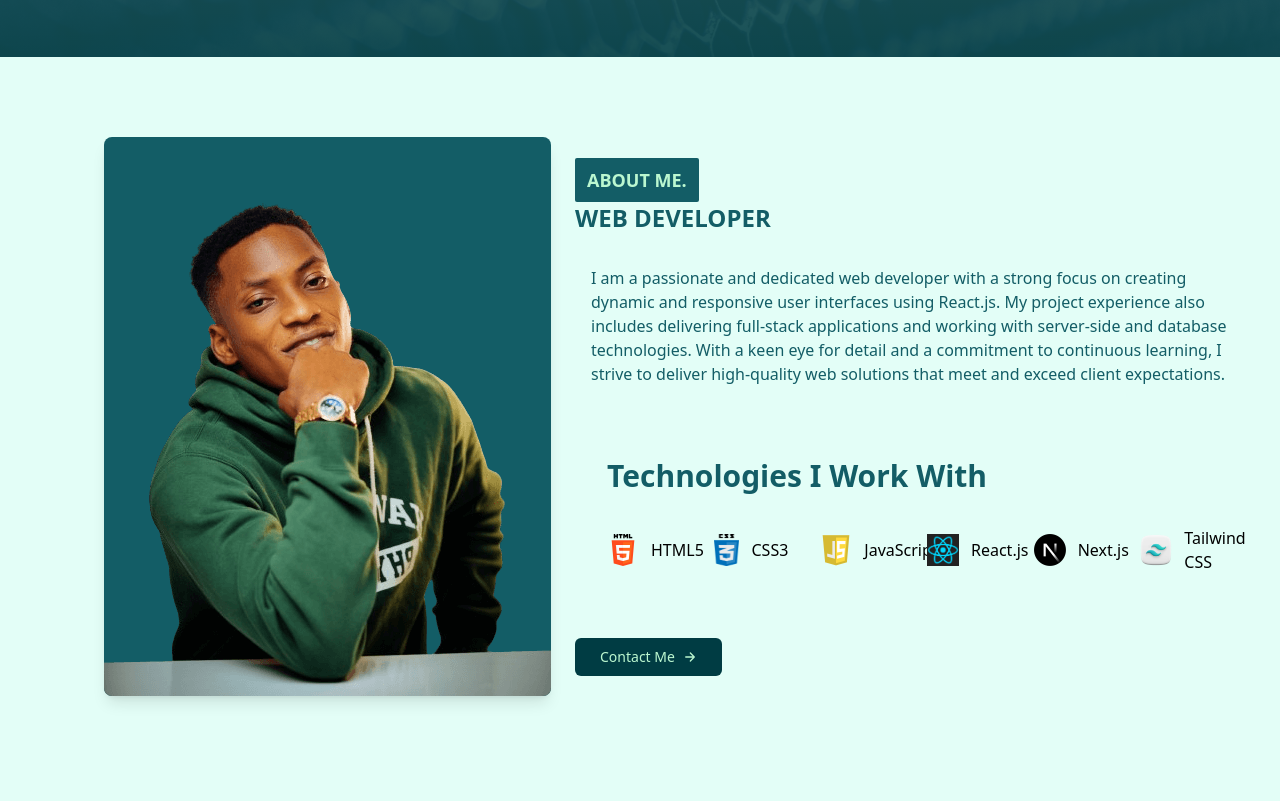
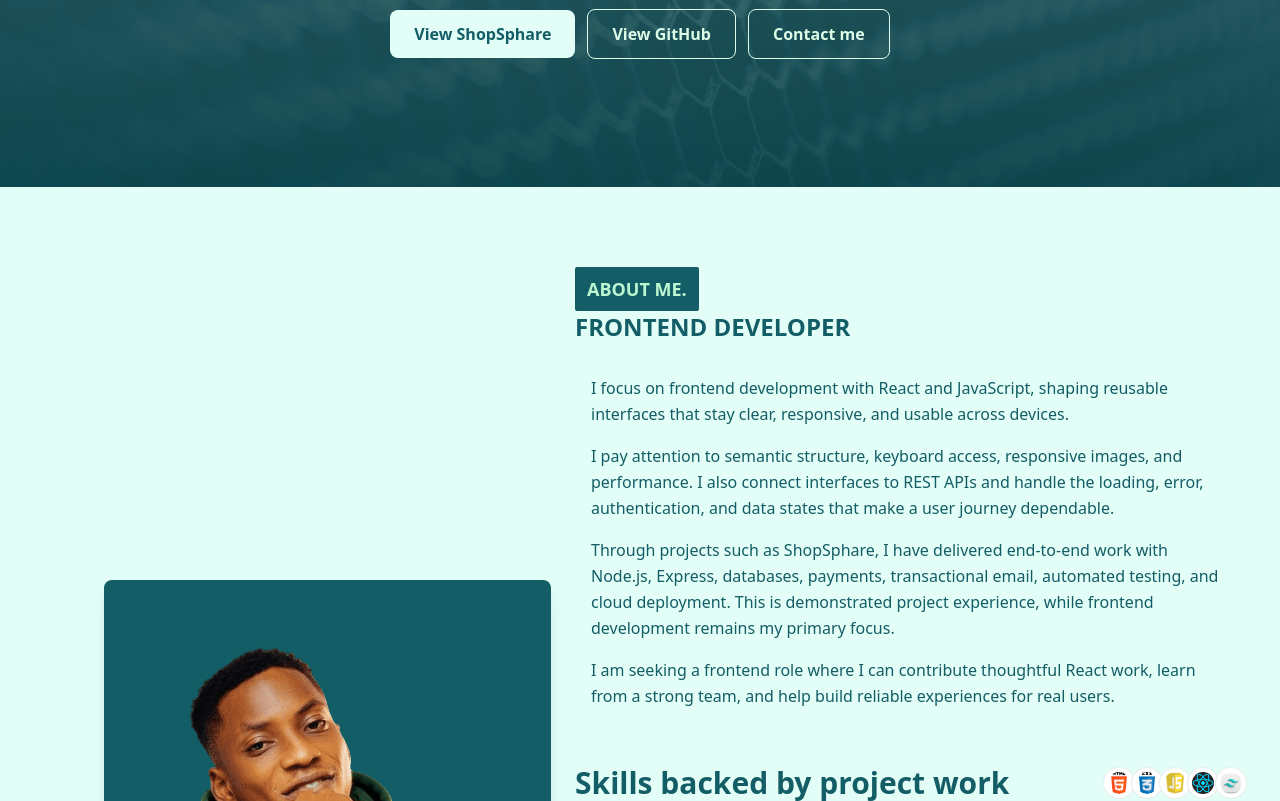
Before and after one commit to kvchi/My-portfolio, a React (Vite) app: page / in a window 1280 px wide. Shown: the part 579-1380 px from the top of the page. Built offline with nearby package versions, Linux system fonts and the light colour scheme.

Commit message:
feat: strengthen recruiter positioning and project proof

```diff
--- a/src/assets/Images/index.jsx
+++ b/src/assets/Images/index.jsx
@@ -13,10 +13,8 @@ import nexim from "./nexim.png"
 import cssLogo from "./cssLogo.png"
 import htmlLogo from "./htmlLogo.png"
 import javaScriptLogo from "./javaScriptLogo.png"
-import nextjs from "./nextjs.png"
 import reactLogo from "./reactLogo.png"
 import tailwindcss from "./tailwindcss.png"
-import hero from "./hero.png"
 
 export {
     coding,
@@ -34,8 +32,6 @@ export {
     cssLogo,
     htmlLogo,
     javaScriptLogo,
-    nextjs,
     reactLogo,
-    tailwindcss,
-    hero
+    tailwindcss
 }
--- a/src/components/Footer.jsx
+++ b/src/components/Footer.jsx
@@ -11,7 +11,8 @@ export default function Footer() {
     <footer className="bg-primary py-8 sm:py-10 px-4 sm:px-6 relative">
       <img
         src={coding2}
-        alt="codes"
+        alt=""
+        aria-hidden="true"
         className="absolute left-0 top-0 w-full h-full object-cover opacity-15 scale-90 pointer-events-none"
       />
       <div className="container mx-auto grid grid-cols-1 sm:grid-cols-2 md:grid-cols-4 gap-6 sm:gap-8 relative">
@@ -24,11 +25,8 @@ export default function Footer() {
         </Link>
         <p className="text-green-200 text-sm sm:text-base md:text-lg leading-relaxed max-w-xl">
           {" "}
-          My expertise in ReactJS enables me to build seamless user experiences
-          and efficient front-end architectures. Additionally, My passion for
-          coding and continuous learning drives me to stay updated with the
-          latest trends and technologies in both frontend and backend web
-          development.
+          Frontend Developer focused on accessible, responsive React interfaces,
+          with demonstrated full-stack delivery through tested portfolio projects.
         </p>
         <div className="flex gap-4 text-lg md:text-2xl text-green-200 opacity-90">
           {socialLinkData.map((link) => (
--- a/src/components/ProgressBar.jsx
+++ b/src/components/ProgressBar.jsx
@@ -1,42 +1,51 @@
-import { cssLogo, htmlLogo, javaScriptLogo, nextjs, reactLogo, tailwindcss } from "../assets/Images";
+import { cssLogo, htmlLogo, javaScriptLogo, reactLogo, tailwindcss } from "../assets/Images";
 
+const skillGroups = [
+  {
+    title: "Frontend",
+    skills: ["React", "JavaScript", "Redux Toolkit", "HTML", "CSS", "Tailwind CSS", "Responsive interface development"],
+  },
+  {
+    title: "Architecture and quality",
+    skills: ["Reusable components", "Accessibility", "Responsive images", "Frontend performance", "REST API integration", "Automated testing", "Git and GitHub"],
+  },
+  {
+    title: "Demonstrated full-stack project work",
+    skills: ["Node.js", "Express", "Prisma", "SQLite", "Turso / libSQL", "Authentication and authorization", "Transactional email"],
+  },
+  {
+    title: "Delivery and integrations",
+    skills: ["Vercel", "Render", "Brevo", "Paystack test-mode integration"],
+  },
+];
 
-export default function progressBar() {
+const frontendIcons = [htmlLogo, cssLogo, javaScriptLogo, reactLogo, tailwindcss];
+
+// Heading is supplied by the parent so the embedded and standalone About views keep a logical hierarchy.
+// eslint-disable-next-line react/prop-types
+export default function ProgressBar({ Heading = "h2" }) {
   return (
-    <div className="z-10 max-w-6xl mx-auto px-4 sm:px-6 lg:px-8 py-10">
-  <section className="my-4">
-    <h2 className="text-2xl md:text-3xl font-bold mb-8 text-primary text-center md:text-left">
-      Technologies I Work With
-    </h2>
-
-    <div className="grid  grid-cols-2 sm:grid-cols-3 md:grid-cols-4 lg:grid-cols-6 gap-x-8 gap-y-6 mx-auto">
-      <div className="flex items-center gap-3">
-        <img src={htmlLogo} alt="HTML" className="w-6 h-6 sm:w-8 sm:h-8" />
-        <span className="text-sm sm:text-base">HTML5</span>
+    <section aria-labelledby="skills-heading" className="z-10 w-full py-8 sm:py-10">
+      <div className="flex items-center justify-between gap-4 mb-6">
+        <Heading id="skills-heading" className="text-2xl md:text-3xl font-bold text-primary">Skills backed by project work</Heading>
+        <div className="hidden sm:flex -space-x-1" aria-hidden="true">
+          {frontendIcons.map((icon) => (
+            <img key={icon} src={icon} alt="" width="32" height="32" className="w-8 h-8 object-contain bg-white rounded-full p-1 border border-primary/10" />
+          ))}
+        </div>
       </div>
-      <div className="flex items-center gap-3">
-        <img src={cssLogo} alt="CSS" className="w-6 h-6 sm:w-8 sm:h-8" />
-        <span className="text-sm sm:text-base">CSS3</span>
+      <div className="grid sm:grid-cols-2 gap-4">
+        {skillGroups.map((group) => (
+          <section key={group.title} className="rounded-lg border border-primary/15 bg-white/50 p-4 sm:p-5">
+            <h3 className="font-bold text-primary mb-3">{group.title}</h3>
+            <ul className="flex flex-wrap gap-2" aria-label={`${group.title} skills`}>
+              {group.skills.map((skill) => (
+                <li key={skill} className="rounded-full bg-primary/10 text-primary px-3 py-1.5 text-sm font-medium">{skill}</li>
+              ))}
+            </ul>
+          </section>
+        ))}
       </div>
-      <div className="flex items-center gap-3">
-        <img src={javaScriptLogo} alt="JavaScript" className="w-6 h-6 sm:w-8 sm:h-8" />
-        <span className="text-sm sm:text-base">JavaScript</span>
-      </div>
-      <div className="flex items-center gap-3">
-        <img src={reactLogo} alt="React" className="w-6 h-6 sm:w-8 sm:h-8" />
-        <span className="text-sm sm:text-base">React.js</span>
-      </div>
-      <div className="flex items-center gap-3">
-        <img src={nextjs} alt="Next.js" className="w-6 h-6 sm:w-8 sm:h-8" />
-        <span className="text-sm sm:text-base">Next.js</span>
-      </div>
-      <div className="flex items-center gap-3">
-        <img src={tailwindcss} alt="Tailwind" className="w-6 h-6 sm:w-8 sm:h-8" />
-        <span className="text-sm sm:text-base">Tailwind CSS</span>
-      </div>
-    </div>
-  </section>
-</div>
-
-  )
+    </section>
+  );
 }
--- a/src/data/featuresData.jsx
+++ b/src/data/featuresData.jsx
@@ -6,15 +6,15 @@ export const featuresData = [
     {
         id: "87650",
         icon: <GrPieChart />,
-        title: "Web Design",
-        description: "I specialize in creating visually appealing and user-friendly web designs that enhance user experience and engagement.",
+        title: "Responsive interface design",
+        description: "I shape clear layouts and interaction patterns that adapt across mobile and desktop screens.",
 
     },
     {
         id: "87651",
         icon: <FaLaptopCode />,
-        title: "Web Development",
-         description: "I build responsive React interfaces and have delivered full-stack projects that connect those experiences to server-side services."
+        title: "Frontend development",
+         description: "I build accessible React interfaces and connect them to REST APIs, with full-stack delivery demonstrated through projects."
 
     },
 
--- a/src/data/footerLinkData.jsx
+++ b/src/data/footerLinkData.jsx
@@ -28,7 +28,7 @@ export const footerLinkData = [
     {
         id:"2465",
         icon: <LiaLaptopCodeSolid />,
-        title:"Services",
+        title:"Capabilities",
         link: "/services",
         external: false
     },
--- a/src/data/projectData.jsx
+++ b/src/data/projectData.jsx
@@ -1,46 +1,104 @@
-import { candle3, cleaningLady2, disney, hero, laundry, nexim } from "../assets/Images";
+import { candle3, cleaningLady2, disney, laundry, nexim } from "../assets/Images";
+
+export const featuredProject = {
+  id: "shopsphare",
+  title: "ShopSphare — Full-stack commerce application",
+  image: candle3,
+  imageWidth: 5849,
+  imageHeight: 3905,
+  imageAlt: "Candle product photography used in the OfferingsbyMK demonstration storefront",
+  summary: "A React/Vite commerce frontend backed by an Express REST API, with authenticated customer journeys, server-authoritative checkout, Paystack test payments, order history, receipts, password reset, and automated frontend and backend coverage.",
+  liveUrl: "https://offeringsby-mk.vercel.app/",
+  sourceUrl: "https://github.com/kvchi/OfferingsbyMk",
+  status: "Live portfolio demonstration · Paystack test mode",
+  role: "I designed and built the frontend, API, data layer, authentication, commerce flows, tests, and deployment configuration.",
+  sections: [
+    {
+      title: "Overview",
+      text: "ShopSphare is the software project. OfferingsbyMK is its demonstration storefront for a wellness and home-goods catalogue.",
+    },
+    {
+      title: "Frontend",
+      items: ["React + Vite", "Redux Toolkit", "Responsive interface and images", "Route-level splitting", "Accessibility-focused forms and interactions"],
+    },
+    {
+      title: "API and data",
+      items: ["Express REST API", "Prisma", "SQLite for local development", "Turso / libSQL for deployed data"],
+    },
+    {
+      title: "Authentication",
+      items: ["Registration, login, and logout", "Session restoration", "Secure forgot/reset-password flow", "Stale-session invalidation after reset", "Brevo transactional reset email"],
+    },
+    {
+      title: "Commerce",
+      items: ["Persistent cart and authenticated checkout", "Server-authoritative prices and totals", "Pending-order creation", "Paystack hosted test checkout", "Payment verification and signed webhooks", "My Orders, order details, and printable paid receipts"],
+    },
+    {
+      title: "Quality and deployment",
+      items: ["202 passing frontend tests", "57 backend tests · 259 automated tests overall", "Vercel frontend", "Render API", "Turso database", "Paystack test mode"],
+    },
+  ],
+};
 
 export const projectData = [
   {
-        id:"1255",
-        title:"Nexim Bank Website",
+    id: "1255",
+    title: "Nexim Bank Website",
     image: nexim,
-        link: "https://nexim-website.vercel.app/",
-        external: true
+    imageWidth: 609,
+    imageHeight: 407,
+    imageAlt: "NEXIM intra-Africa trade graphic used in the website recreation",
+    purpose: "A responsive recreation of a public-facing banking website interface.",
+    role: "Built the frontend interface and responsive page structure.",
+    technologies: ["Next.js", "React", "Tailwind CSS"],
+    type: "Interface recreation",
+    status: "Live demo",
+    liveUrl: "https://nexim-website.vercel.app/",
+    sourceUrl: "https://github.com/kvchi/Nexim-Website",
   },
   {
-        id:"1237",
-        title:"Disney",
+    id: "1237",
+    title: "Disney interface",
     image: disney,
-        link: "https://disney-lyart.vercel.app/",
-        external: true
+    imageWidth: 3000,
+    imageHeight: 2250,
+    imageAlt: "Disney castle at night used in the streaming interface recreation",
+    purpose: "A frontend recreation used to practise responsive entertainment layouts and carousel interactions.",
+    role: "Built the React interface and responsive interactions.",
+    technologies: ["React", "Vite", "Tailwind CSS", "Swiper"],
+    type: "Learning exercise · Interface recreation",
+    status: "Live demo",
+    liveUrl: "https://disney-lyart.vercel.app/",
+    sourceUrl: "https://github.com/kvchi/Disney",
   },
   {
-        id:"1238",
-        title:"laund3omat",
+    id: "1238",
+    title: "Laund3omat",
     image: laundry,
-        link: "https://laund3omat.vercel.app/",
-        external: true
+    imageWidth: 5472,
+    imageHeight: 3648,
+    imageAlt: "Laundry service visual used in the Laund3omat project",
+    purpose: "A responsive service website exploring clear navigation and booking-oriented page content.",
+    role: "Built the React frontend and responsive layouts.",
+    technologies: ["React", "Vite", "Tailwind CSS"],
+    type: "Learning project",
+    status: "Live demo",
+    liveUrl: "https://laund3omat.vercel.app/",
+    sourceUrl: "https://github.com/kvchi/laund3omat",
   },
   {
-        id:"1239",
-        title:"PureHaven",
+    id: "1239",
+    title: "PureHaven",
     image: cleaningLady2,
-        link: "https://purehaven-ruddy.vercel.app/",
-        external: true
+    imageWidth: 7990,
+    imageHeight: 5327,
+    imageAlt: "Home-cleaning service visual used in the PureHaven project",
+    purpose: "A home-cleaning service portfolio project with responsive service and booking interfaces.",
+    role: "Built the React frontend and an Express/MySQL API prototype.",
+    technologies: ["React", "Vite", "Express", "MySQL"],
+    type: "Portfolio project",
+    status: "Live frontend demo · API prototype not presented as deployed",
+    liveUrl: "https://purehaven-ruddy.vercel.app/",
+    sourceUrl: "https://github.com/kvchi/PureHaven",
   },
-    {
-        id:"1249",
-        title:"OfferingsbyMK",
-        image: candle3,
-        link: "https://offeringsby-mk.vercel.app/",
-        external: true
-    },
-    {
-        id:"1241",
-        title:"Ecocontractors",
-        image: hero,
-        link: "https://ecocontractorsltd.com/",
-        external: true
-    },
-]
+];
--- a/src/data/whatIDoData.js
+++ b/src/data/whatIDoData.js
@@ -7,7 +7,7 @@ export const whatIDoData = [
     label: "Frontend development",
     heading: "Accessible, responsive interfaces built for real users.",
     description:
-      "I build React interfaces with JavaScript and TypeScript, reusable components, thoughtful state management, responsive layouts, accessibility, and REST API integration.",
+      "I build React interfaces with JavaScript, reusable components, thoughtful state management, responsive layouts, accessibility, and REST API integration.",
     highlights: ["React interfaces", "Reusable components", "Accessible interaction"],
     visual: {
       type: "image",
--- a/src/pages/About.jsx
+++ b/src/pages/About.jsx
@@ -5,12 +5,16 @@ import { IoArrowForward } from "react-icons/io5";
 import { Link } from "react-router-dom";
 
 function renderAbout(Heading) {
+  const SkillsHeading = Heading === "h1" ? "h2" : "h3";
+
   return (
     <section id="about" aria-labelledby="about-heading" className="bg-backdrop py-12 sm:py-16 md:py-20">
-      <aside className="flex flex-col gap-6 lg:flex-row lg:items-center container mx-auto px-4 sm:px-6">
+      <div className="flex flex-col gap-6 lg:flex-row lg:items-center container mx-auto px-4 sm:px-6">
         <img
           src={me}
-          alt="me"
+          width="447"
+          height="559"
+          alt="Portrait of Jonathan Mkpuma"
           className="object-cover bg-primary -scale-x-100 w-full max-w-sm sm:max-w-md mx-auto lg:mx-0 lg:ml-12 xl:ml-20 lg:w-auto lg:max-w-none shadow-lg rounded-lg"
         />
         <div className="flex-1 flex flex-col items-start w-full max-w-2xl mx-auto lg:mx-0">
@@ -18,17 +22,15 @@ function renderAbout(Heading) {
             About Me.
           </p>
           <Heading id="about-heading" data-section-heading tabIndex="-1" className="section-heading-focus text-xl sm:text-2xl font-bold text-primary">
-            WEB DEVELOPER
+            FRONTEND DEVELOPER
           </Heading>
-          <p className="text-primary text-sm sm:text-base mt-4 p-2 sm:p-4 text-balance">
-            I am a passionate and dedicated web developer with a strong focus on
-            creating dynamic and responsive user interfaces using React.js. My
-            project experience also includes delivering full-stack applications
-            and working with server-side and database technologies. With a keen eye for detail and a
-            commitment to continuous learning, I strive to deliver high-quality
-            web solutions that meet and exceed client expectations.
-          </p>
-            <ProgressBar />
+          <div className="text-primary text-base mt-4 p-2 sm:p-4 space-y-4 leading-relaxed">
+            <p>I focus on frontend development with React and JavaScript, shaping reusable interfaces that stay clear, responsive, and usable across devices.</p>
+            <p>I pay attention to semantic structure, keyboard access, responsive images, and performance. I also connect interfaces to REST APIs and handle the loading, error, authentication, and data states that make a user journey dependable.</p>
+            <p>Through projects such as ShopSphare, I have delivered end-to-end work with Node.js, Express, databases, payments, transactional email, automated testing, and cloud deployment. This is demonstrated project experience, while frontend development remains my primary focus.</p>
+            <p>I am seeking a frontend role where I can contribute thoughtful React work, learn from a strong team, and help build reliable experiences for real users.</p>
+          </div>
+            <ProgressBar Heading={SkillsHeading} />
             <Link
               data-aos="fade-left"
               data-aos-delay="800"
@@ -40,7 +42,7 @@ function renderAbout(Heading) {
             </Link>
 
         </div>
-      </aside>
+      </div>
     </section>
   );
 }
--- a/src/pages/Home.jsx
+++ b/src/pages/Home.jsx
@@ -6,12 +6,14 @@ import { AboutSection } from './About'
 import { ContactSection } from './Contact'
 import { ProjectsSection } from './Projects'
 import { socialLinkData } from '../data/socialLinkData'
+import { featuredProject } from '../data/projectData'
 import WhatIDo from '../components/WhatIDo'
 
 
 
 export default function Home() {
   const { hash, state, key } = useLocation()
+  const githubLink = socialLinkData.find((link) => link.id === 'github')
 
   useEffect(() => {
     const sectionId = hash.slice(1)
@@ -43,26 +45,26 @@ export default function Home() {
   return (
     <main className="home-page bg-backdrop">
       <section id="home" aria-labelledby="home-heading" className="relative min-h-[60vh] sm:min-h-[70vh] flex items-center justify-center py-16 sm:py-24 md:py-32 overflow-hidden">
-        <img src={code} alt="code" className="absolute inset-0 w-full h-full object-cover opacity-40" />
+        <img src={code} alt="" aria-hidden="true" className="absolute inset-0 w-full h-full object-cover opacity-40" />
         <div className="absolute inset-0 bg-gradient-to-b from-primary/80 via-dark/70 to-dark/90" aria-hidden="true" />
         <div className='relative z-10 text-center text-white max-w-4xl mx-auto px-4'>
-          <h1 id="home-heading" data-section-heading tabIndex="-1" className="section-heading-focus text-3xl sm:text-4xl md:text-5xl lg:text-6xl xl:text-7xl font-bold mb-3 sm:mb-4 tracking-tight px-2">Welcome to My Portfolio</h1>
-          <p className="text-base sm:text-lg md:text-xl text-green-100 mb-6 sm:mb-8 px-2">Frontend Developer building accessible, high-performance React experiences—with demonstrated full-stack project delivery.</p>
-          <a href="#projects" className="inline-block bg-backdrop text-primary font-semibold px-6 py-3 rounded-lg hover:bg-white hover:shadow-lg transition-all duration-300 mb-10 focus-visible:outline focus-visible:outline-2 focus-visible:outline-offset-2 focus-visible:outline-white">View my work</a>
-          <div className="flex gap-4 text-lg items-center justify-center md:text-2xl text-green-200 opacity-90">
-          {socialLinkData.map((link) => (
+          <p className="text-sm sm:text-base font-semibold uppercase tracking-[0.18em] text-green-100 mb-3">Jonathan Mkpuma</p>
+          <h1 id="home-heading" data-section-heading tabIndex="-1" className="section-heading-focus text-3xl sm:text-4xl md:text-5xl lg:text-6xl xl:text-7xl font-bold mb-4 tracking-tight px-2 text-balance">Frontend Developer building accessible React experiences.</h1>
+          <p className="text-base sm:text-lg md:text-xl text-green-100 max-w-3xl mx-auto mb-7 sm:mb-9 px-2 leading-relaxed">I create responsive, performance-minded interfaces and connect them to REST APIs. ShopSphare demonstrates my ability to deliver a tested full-stack commerce project from storefront to deployment.</p>
+          <div className="flex flex-col sm:flex-row flex-wrap items-stretch sm:items-center justify-center gap-3">
+            <a href={featuredProject.liveUrl} target="_blank" rel="noopener noreferrer" className="min-h-11 inline-flex items-center justify-center bg-backdrop text-primary font-semibold px-6 py-3 rounded-lg hover:bg-white hover:shadow-lg transition focus-visible:outline focus-visible:outline-2 focus-visible:outline-offset-2 focus-visible:outline-white">View ShopSphare</a>
+            {githubLink && (
             <a
-              key={link.id}
-              href={link.href}
-              target={link.newTab ? "_blank" : undefined}
-              rel={link.newTab ? "noopener noreferrer" : undefined}
-              className="w-11 h-11 flex items-center justify-center rounded-sm hover:scale-110 transition-transform focus-visible:outline focus-visible:outline-2 focus-visible:outline-offset-2 focus-visible:outline-green-100"
-              aria-label={link.ariaLabel}
+              href={githubLink.href}
+              target="_blank"
+              rel="noopener noreferrer"
+              className="min-h-11 inline-flex items-center justify-center border border-green-100 text-green-100 font-semibold px-6 py-3 rounded-lg hover:bg-white/10 transition focus-visible:outline focus-visible:outline-2 focus-visible:outline-offset-2 focus-visible:outline-white"
             >
-              {link.icon}
+              View GitHub
             </a>
-          ))}
-        </div>
+            )}
+            <a href="#contact" className="min-h-11 inline-flex items-center justify-center border border-green-100 text-green-100 font-semibold px-6 py-3 rounded-lg hover:bg-white/10 transition focus-visible:outline focus-visible:outline-2 focus-visible:outline-offset-2 focus-visible:outline-white">Contact me</a>
+          </div>
         </div>
       </section>
       <AboutSection />
```
Also changed, not shown: src/pages/Projects.jsx (+78 -26 lines), src/pages/Services.jsx (+5 -5 lines). Lines whose indentation alone changed are shown as unchanged.
